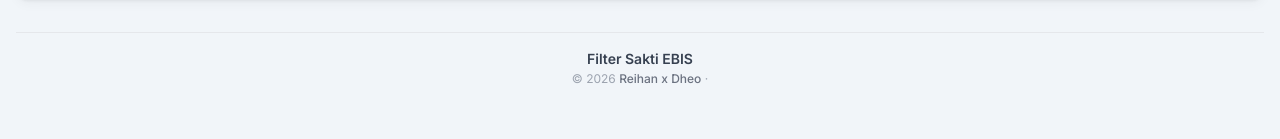
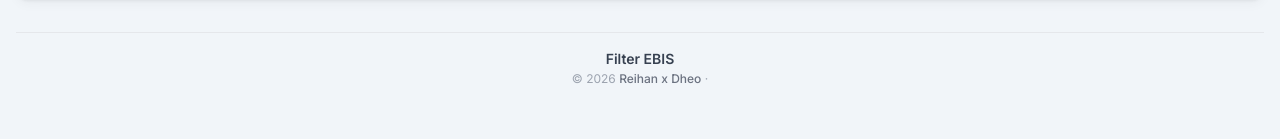
Before and after one commit to ReihanMutaqin/ebis, a React (Vite) app: page / in a window 1280 px wide. Shown: the part 453-592 px from the top of the page. Built offline with nearby package versions, Linux system fonts and the light colour scheme.

Commit message:
Update footer text to Filter EBIS

```diff
--- a/src/App.tsx
+++ b/src/App.tsx
@@ -107,7 +107,7 @@ export default function App() {
 
         {/* Footer */}
         <footer className="text-center mt-8 py-4 px-4 border-t border-gray-200 dark:border-[#1e2d45]">
-          <p className="text-sm font-semibold text-gray-700 dark:text-gray-300 mb-0.5">Filter Sakti EBIS</p>
+          <p className="text-sm font-semibold text-gray-700 dark:text-gray-300 mb-0.5">Filter EBIS</p>
           <p className="text-xs text-gray-400">
             © 2026 <span className="font-medium text-gray-500 dark:text-gray-400">Reihan x Dheo</span>
             {' · '}
```
